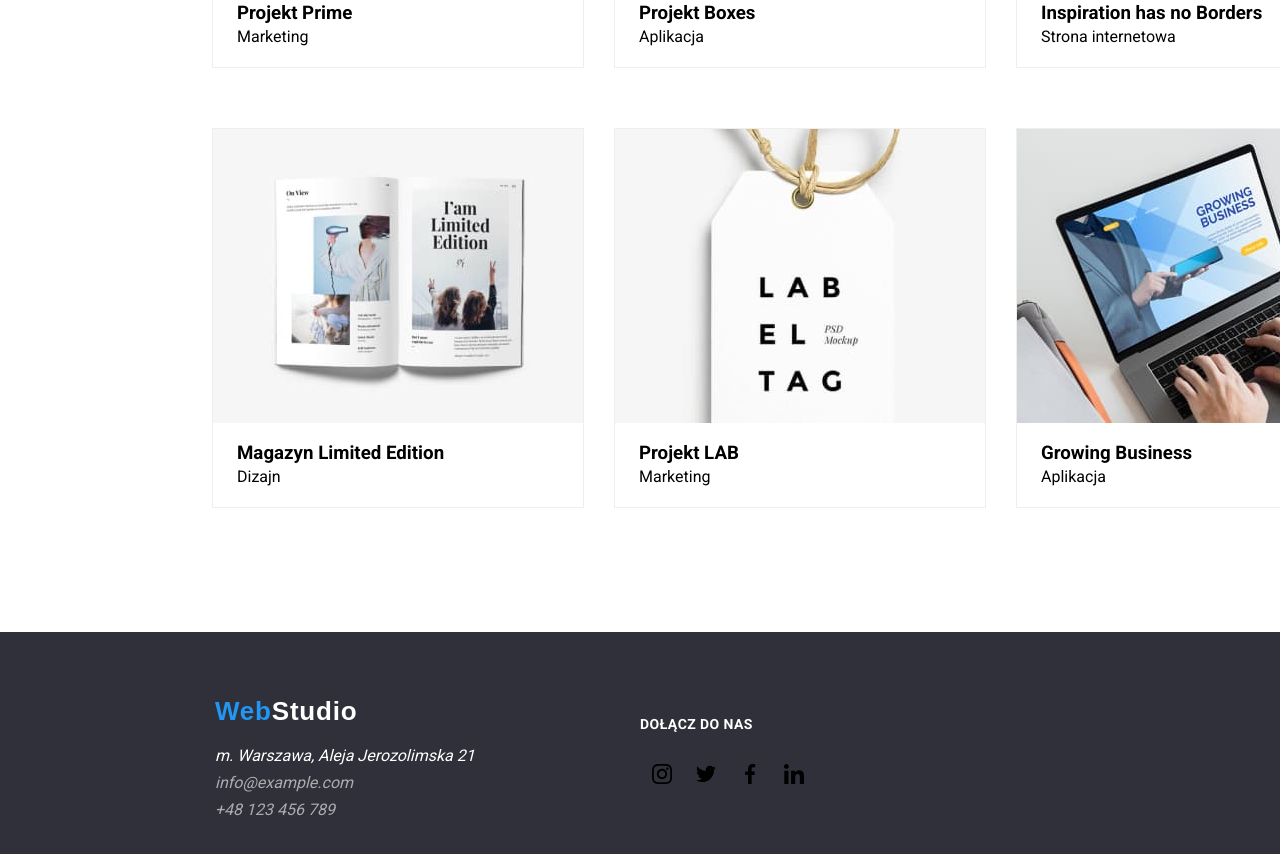
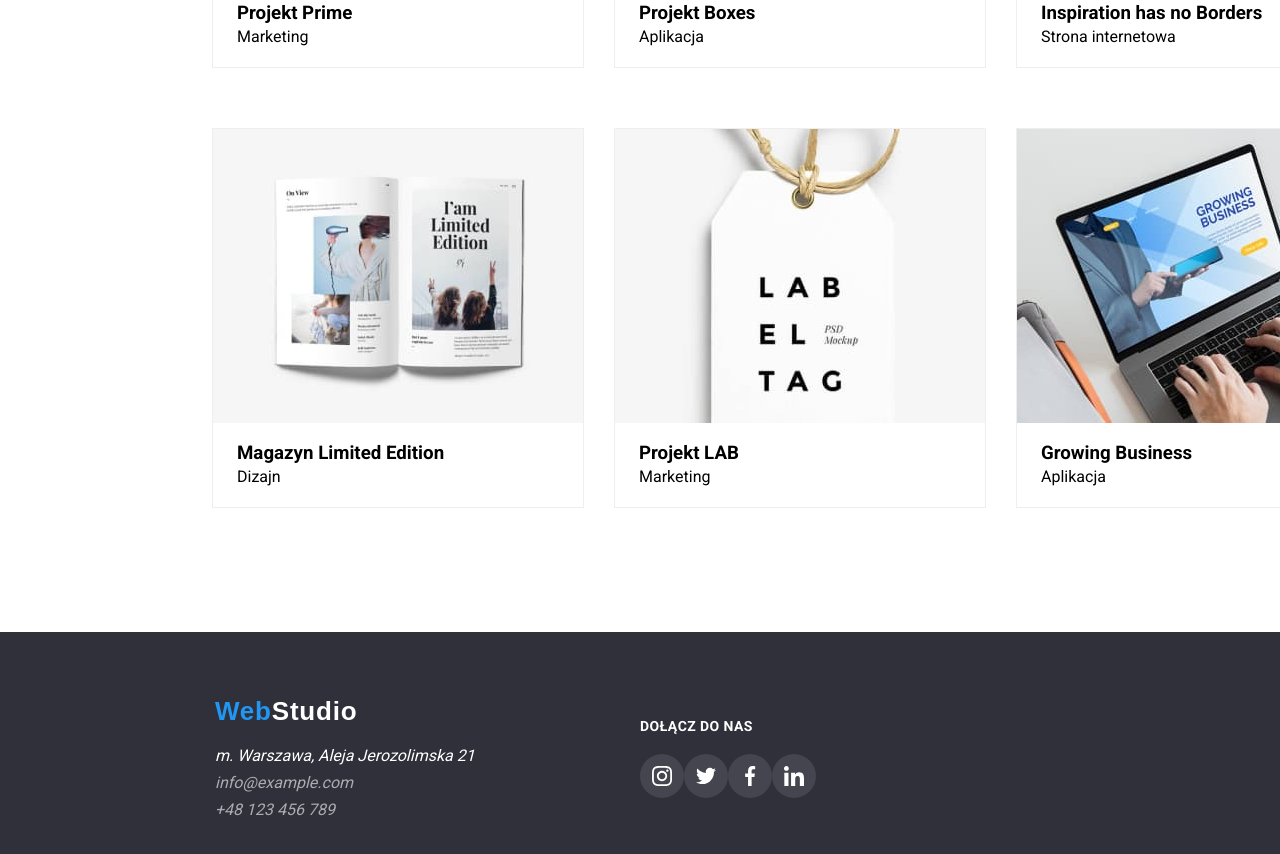
Before and after one commit to dmjs23/goit-markup-hw-05, a plain HTML site: page portfolio.html in a window 1280 px wide. Shown: the part 900-1754 px from the top of the page. Drawn offline with Linux system fonts and the light colour scheme.

Commit message:
Update portfolio.html

```diff
--- a/portfolio.html
+++ b/portfolio.html
@@ -32,7 +32,9 @@
               <a class="menu-item link transform_color" href="/Agencja">Agencja</a>
             </li>
             <li class="menu-list">
-              <a class="menu-item link transform_color decoration_leters menu-item_now" href="./portfolio.html"
+              <a
+                class="menu-item link transform_color decoration_leters menu-item_now"
+                href="./portfolio.html"
                 >Portfolio</a
               >
             </li>
@@ -296,28 +298,28 @@
         <h3>DOŁĄCZ DO NAS</h3>
         <ul class="list join">
           <li>
-            <div>
+            <div class="icon_footer_back transform_color">
               <svg class="icon_footer" width="44px" height="44px">
                 <use xlink:href="images/my_sprite.svg#icon-Ellipse-3"></use>
               </svg>
             </div>
           </li>
           <li>
-            <div>
+            <div class="icon_footer_back transform_color">
               <svg class="icon_footer" width="44px" height="44px">
                 <use xlink:href="images/my_sprite.svg#icon-Ellipse"></use>
               </svg>
             </div>
           </li>
           <li>
-            <div>
+            <div class="icon_footer_back transform_color">
               <svg class="icon_footer" width="44px" height="44px">
                 <use xlink:href="images/my_sprite.svg#icon-Ellipse-1"></use>
               </svg>
             </div>
           </li>
           <li>
-            <div>
+            <div class="icon_footer_back transform_color">
               <svg class="icon_footer" width="44px" height="44px">
                 <use xlink:href="images/my_sprite.svg#icon-Ellipse-2"></use>
               </svg>
```
